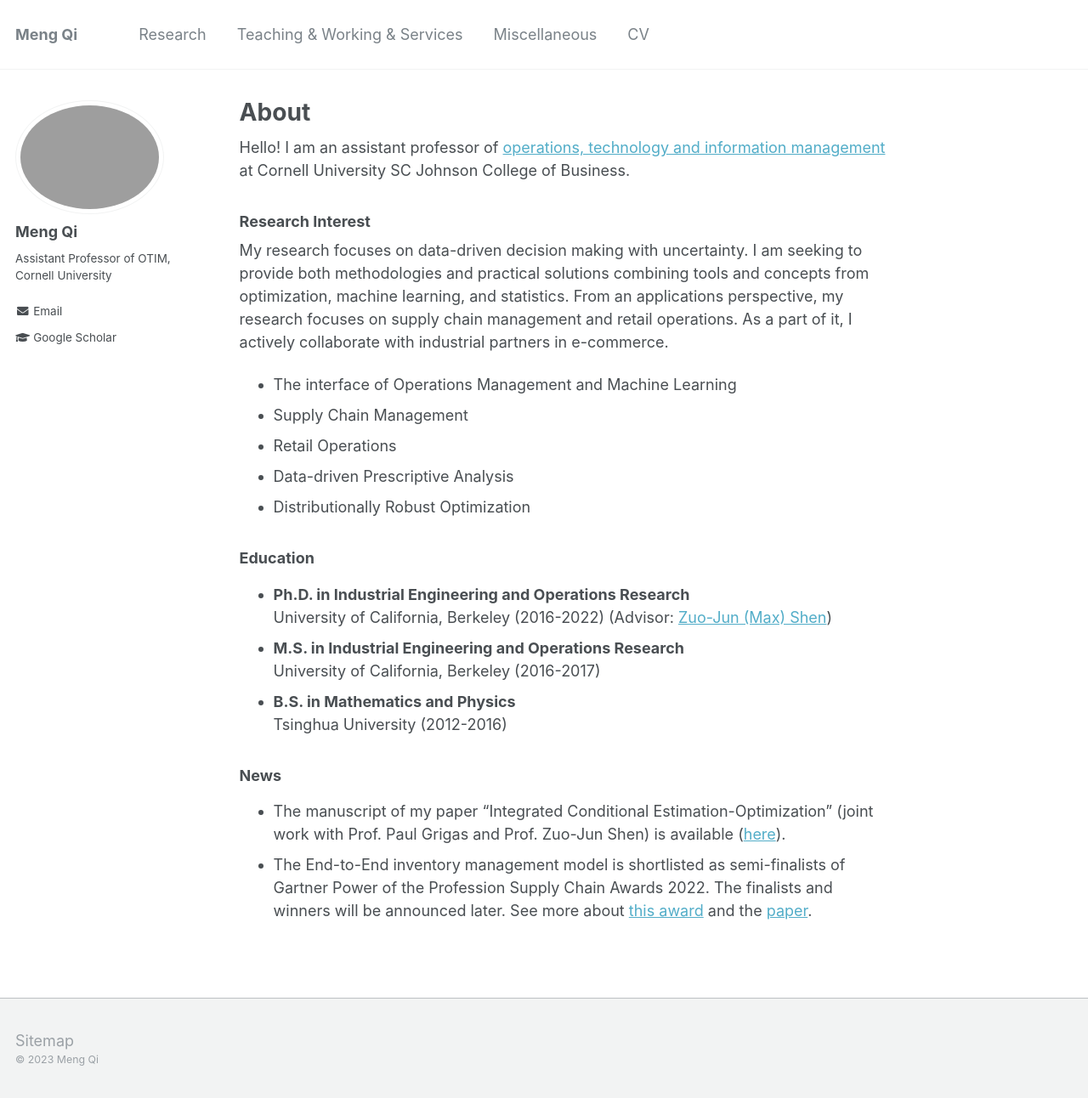
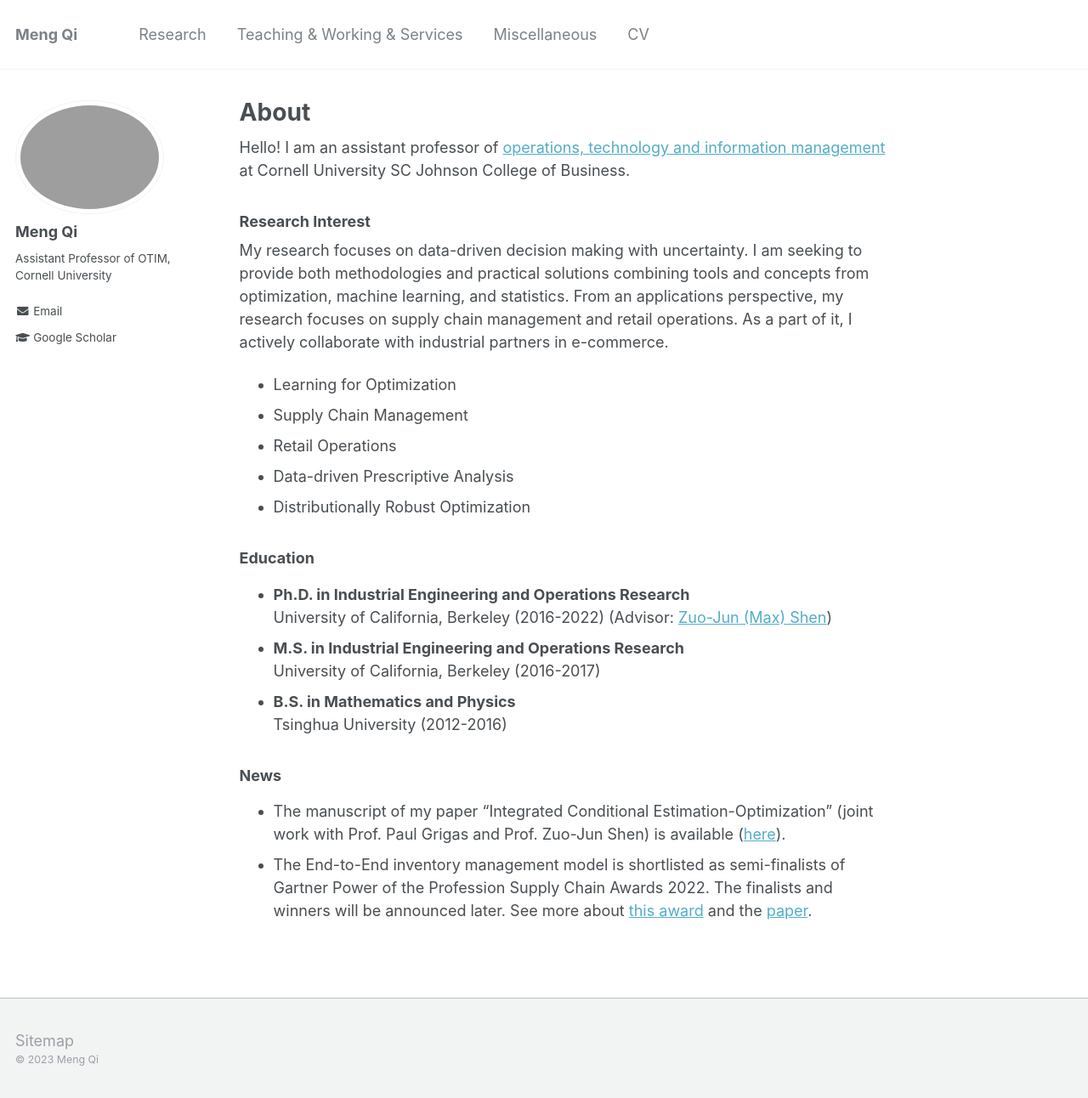
Before and after one commit to alicemengqi/site, a Jekyll site: the page built from _pages/about.md, in a window 1280 px wide and 1292 px high. Shown: the whole window at 85% size. Built offline with Jekyll 4.4.1, drawn with Linux system fonts in a browser that asks for light colours.

Commit message:
Update about.md

```diff
--- a/_pages/about.md
+++ b/_pages/about.md
@@ -13,7 +13,7 @@ Hello! I am an assistant professor of [operations, technology and information ma
 ### Research Interest
  My research focuses on data-driven decision making with uncertainty. I am seeking to provide both methodologies and practical solutions combining tools and concepts from optimization, machine learning, and statistics. From an applications perspective, my research focuses on supply chain management and retail operations. As a part of it, I actively collaborate with industrial partners in e-commerce.
 
-* The interface of Operations Management and Machine Learning
+* Learning for Optimization
 * Supply Chain Management
 * Retail Operations
 * Data-driven Prescriptive Analysis
```
